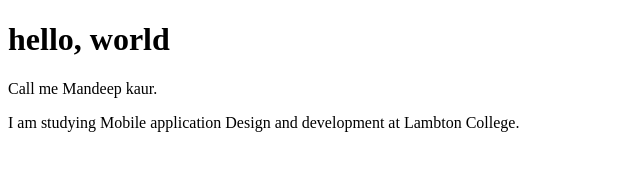
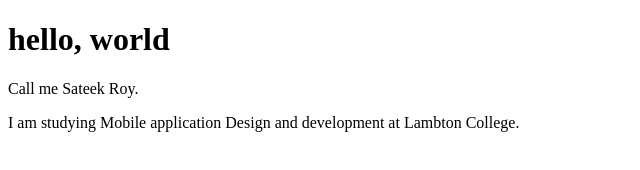
Before and after one commit to Mandeep9952/website, a plain HTML site: page index.html in a window 1280 px wide. Shown: the full height of the page, 0-640 px from the left. Drawn offline with Linux system fonts and the light colour scheme.

Commit message:
Update and rename mandeep.html to index.html

```diff
--- a/mandeep.html
+++ b/index.html
@@ -6,7 +6,7 @@
   </head>
   <body>
     <h1>hello, world</h1>
-    <p>Call me Mandeep kaur.</p>
+    <p>Call me Sateek Roy.</p>
     <p>I am studying Mobile application Design and development at Lambton College.</p>
   </body>
 </html>
```
